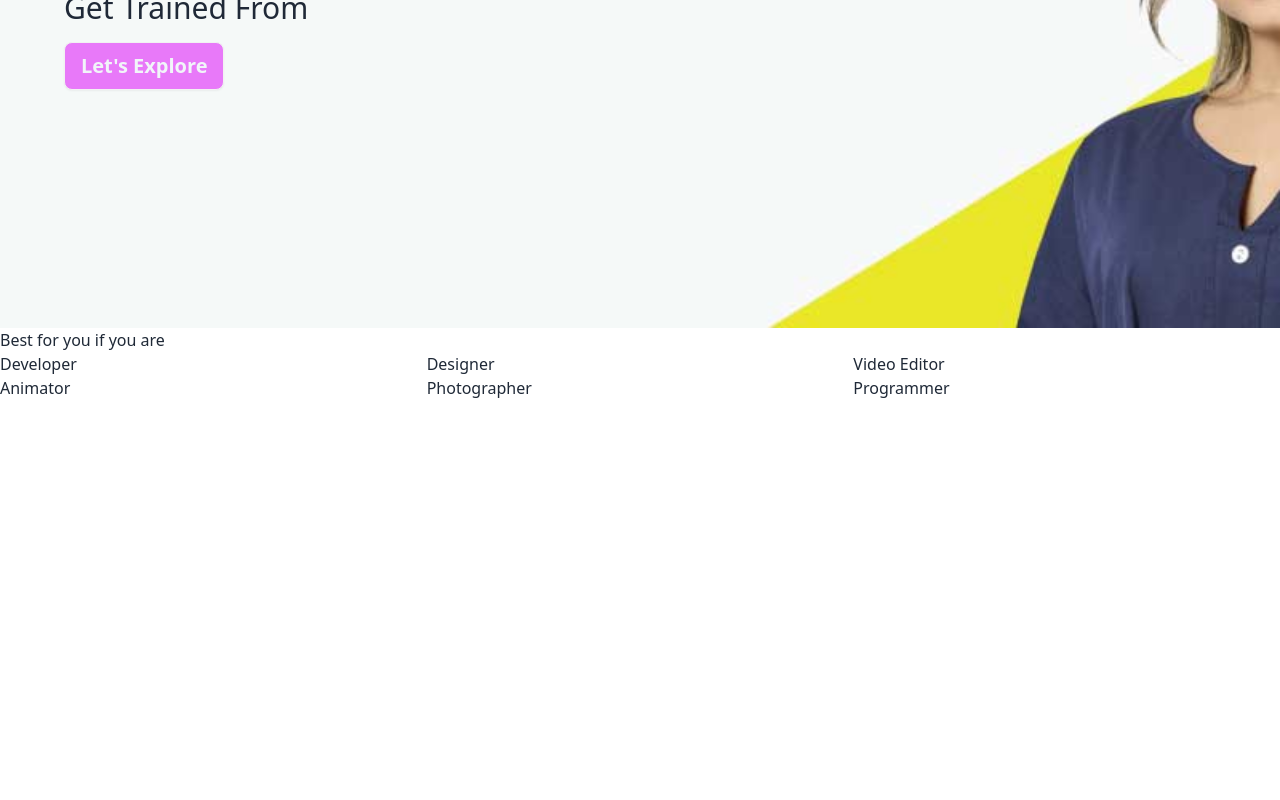
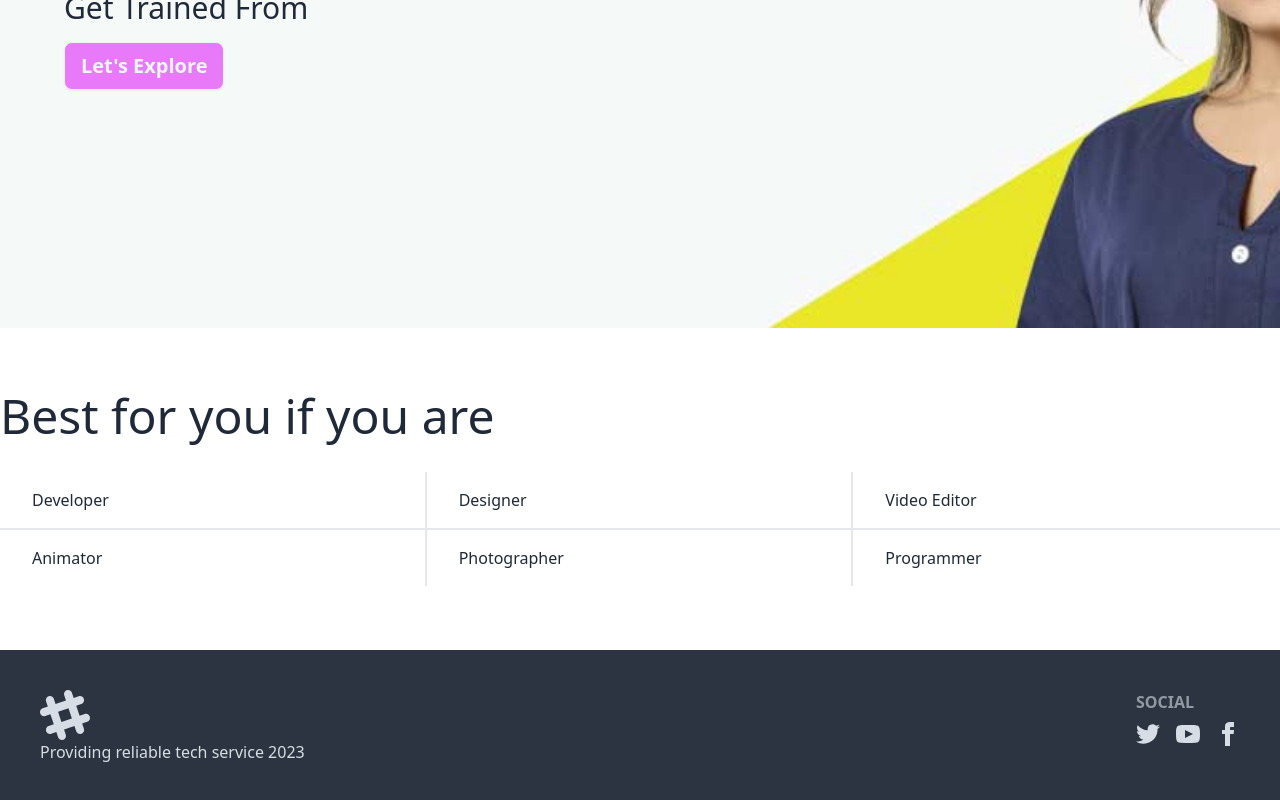
Before and after one commit to ShirinRia/Task_Management_Platform_Client, a React (Vite) app: page / in a window 1280 px wide. Shown: the part 376-1176 px from the top of the page. Before the commit the page ends 800 px from the top, so only its background shows below. Built offline with nearby package versions, Linux system fonts and the light colour scheme; no server answers.

Commit message:
Benefitted person section and footer design structured

```diff
--- a/src/Layout/Pages/Benefitted/Benefitted.jsx
+++ b/src/Layout/Pages/Benefitted/Benefitted.jsx
@@ -1,35 +1,35 @@
 
 const Benefitted = () => {
     return (
-        <div>
-            <h3>Best for you if you are</h3>
-            <div className="grid grid-cols-3">
-                <div>
+        <div className="my-16 max-w-7xl mx-auto">
+            <h3 className="text-5xl font-medium ">Best for you if you are</h3>
+            <div className="grid grid-cols-3 my-8">
+                <div className="px-8 py-4 border-b-2 border-r-2">
                     <p>
                         Developer
                     </p>
                 </div>
-                <div>
+                <div className="px-8 py-4 border-b-2 border-r-2">
                     <p>
                         Designer
                     </p>
                 </div>
-                <div>
+                <div className="px-8 py-4 border-b-2 ">
                     <p>
                         Video Editor
                     </p>
                 </div>
-                <div>
+                <div className="px-8 py-4 border-r-2">
                     <p>
                         Animator
                     </p>
                 </div>
-                <div>
+                <div className="px-8 py-4 border-r-2">
                     <p>
                         Photographer
                     </p>
                 </div>
-                <div>
+                <div className="px-8 py-4 ">
                     <p>
                         Programmer
                     </p>
--- a/src/Layout/Pages/Home/Banner/Banner.jsx
+++ b/src/Layout/Pages/Home/Banner/Banner.jsx
@@ -1,3 +1,4 @@
+import { Link } from 'react-router-dom';
 import banner from '../../../../assets/banner.jpg'
 
 
@@ -10,7 +11,7 @@
                 </h3>
                 <p className='text-3xl'>Get Trained From</p>
                  {/* eslint-disable-next-line react/no-unescaped-entities */}
-                <button className='btn bg-[#e879f9] text-slate-100 text-xl '>Let's Explore</button>
+                <Link to={'/login'} className='btn bg-[#e879f9] text-slate-100 text-xl '>Let's Explore</Link>
             </div>
 
         </div>
--- a/src/Layout/Root.jsx
+++ b/src/Layout/Root.jsx
@@ -1,5 +1,6 @@
 import { Outlet } from "react-router-dom";
 import Navbar from "./Shared/Navbar/Navbar";
+import Footer from "./Shared/Footer/Footer";
 
 
 
@@ -8,7 +9,7 @@
         <div >
             <Navbar></Navbar>
             <Outlet></Outlet>
-
+           <Footer/>
         </div>
     );
 };
--- /dev/null
+++ b/src/Layout/Shared/Footer/Footer.jsx
@@ -0,0 +1,24 @@
+
+
+const Footer = () => {
+    return (
+        <div className="bg-neutral">
+            <footer className="max-w-7xl mx-auto flex justify-between p-10  text-neutral-content">
+                <aside>
+                    <svg width="50" height="50" viewBox="0 0 24 24" xmlns="http://www.w3.org/2000/svg" fillRule="evenodd" clipRule="evenodd" className="fill-current"><path d="M22.672 15.226l-2.432.811.841 2.515c.33 1.019-.209 2.127-1.23 2.456-1.15.325-2.148-.321-2.463-1.226l-.84-2.518-5.013 1.677.84 2.517c.391 1.203-.434 2.542-1.831 2.542-.88 0-1.601-.564-1.86-1.314l-.842-2.516-2.431.809c-1.135.328-2.145-.317-2.463-1.229-.329-1.018.211-2.127 1.231-2.456l2.432-.809-1.621-4.823-2.432.808c-1.355.384-2.558-.59-2.558-1.839 0-.817.509-1.582 1.327-1.846l2.433-.809-.842-2.515c-.33-1.02.211-2.129 1.232-2.458 1.02-.329 2.13.209 2.461 1.229l.842 2.515 5.011-1.677-.839-2.517c-.403-1.238.484-2.553 1.843-2.553.819 0 1.585.509 1.85 1.326l.841 2.517 2.431-.81c1.02-.33 2.131.211 2.461 1.229.332 1.018-.21 2.126-1.23 2.456l-2.433.809 1.622 4.823 2.433-.809c1.242-.401 2.557.484 2.557 1.838 0 .819-.51 1.583-1.328 1.847m-8.992-6.428l-5.01 1.675 1.619 4.828 5.011-1.674-1.62-4.829z"></path></svg>
+                    <p>Providing reliable tech service 2023</p>
+                </aside>
+                <nav>
+                    <header className="footer-title">Social</header>
+                    <div className="grid grid-flow-col gap-4">
+                        <a><svg xmlns="http://www.w3.org/2000/svg" width="24" height="24" viewBox="0 0 24 24" className="fill-current"><path d="M24 4.557c-.883.392-1.832.656-2.828.775 1.017-.609 1.798-1.574 2.165-2.724-.951.564-2.005.974-3.127 1.195-.897-.957-2.178-1.555-3.594-1.555-3.179 0-5.515 2.966-4.797 6.045-4.091-.205-7.719-2.165-10.148-5.144-1.29 2.213-.669 5.108 1.523 6.574-.806-.026-1.566-.247-2.229-.616-.054 2.281 1.581 4.415 3.949 4.89-.693.188-1.452.232-2.224.084.626 1.956 2.444 3.379 4.6 3.419-2.07 1.623-4.678 2.348-7.29 2.04 2.179 1.397 4.768 2.212 7.548 2.212 9.142 0 14.307-7.721 13.995-14.646.962-.695 1.797-1.562 2.457-2.549z"></path></svg></a>
+                        <a><svg xmlns="http://www.w3.org/2000/svg" width="24" height="24" viewBox="0 0 24 24" className="fill-current"><path d="M19.615 3.184c-3.604-.246-11.631-.245-15.23 0-3.897.266-4.356 2.62-4.385 8.816.029 6.185.484 8.549 4.385 8.816 3.6.245 11.626.246 15.23 0 3.897-.266 4.356-2.62 4.385-8.816-.029-6.185-.484-8.549-4.385-8.816zm-10.615 12.816v-8l8 3.993-8 4.007z"></path></svg></a>
+                        <a><svg xmlns="http://www.w3.org/2000/svg" width="24" height="24" viewBox="0 0 24 24" className="fill-current"><path d="M9 8h-3v4h3v12h5v-12h3.642l.358-4h-4v-1.667c0-.955.192-1.333 1.115-1.333h2.885v-5h-3.808c-3.596 0-5.192 1.583-5.192 4.615v3.385z"></path></svg></a>
+                    </div>
+                </nav>
+            </footer>
+        </div>
+    );
+};
+
+export default Footer;
```
